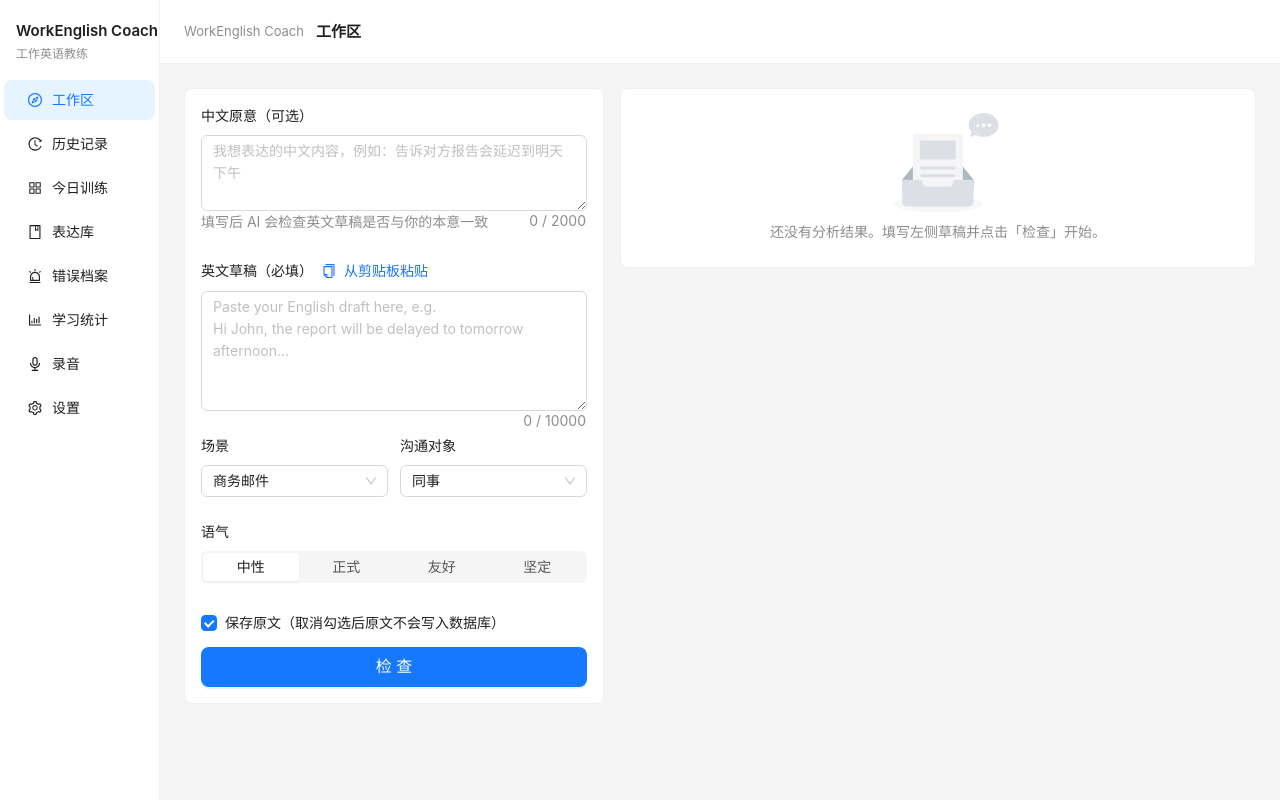
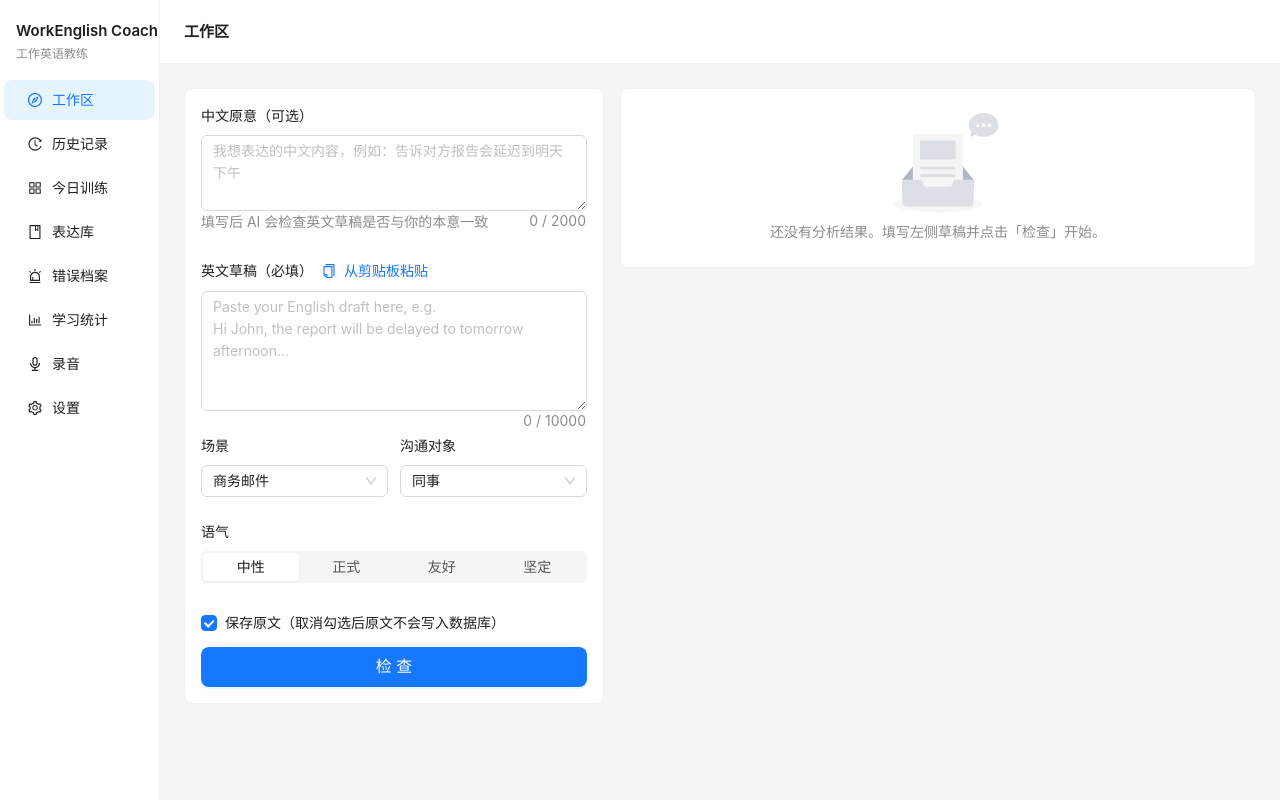
Before and after one commit to hongguifeng/work_english_coach, a React (Vite) app in the folder src/renderer/: page / in a window 1280 px wide. Built offline with nearby package versions, Linux system fonts and the light colour scheme.

Commit message:
ui: remove duplicated 'WorkEnglish Coach' brand from the header bar
The brand name is already shown in the left Sider; the top Header now
shows only the current page title (+ description), shared by all pages
via the NAV_ITEMS route table.

```diff
--- a/src/renderer/src/App.tsx
+++ b/src/renderer/src/App.tsx
@@ -87,13 +87,10 @@ export default function App() {
             minHeight: 56,
             display: 'flex',
             alignItems: 'center',
-            gap: 12,
             borderBottom: '1px solid #f0f0f0',
           }}
         >
-          <Typography.Text type="secondary" style={{ fontSize: 13, flexShrink: 0 }}>
-            WorkEnglish Coach
-          </Typography.Text>
+          {/* 品牌名已由左侧导航显示，这里只留当前页面标题（避免重复） */}
           <div style={{ display: 'flex', flexDirection: 'column', minWidth: 0, flex: 1 }}>
             <Typography.Text strong style={{ fontSize: 15, lineHeight: '20px' }}>
               {currentNav.title}
```
